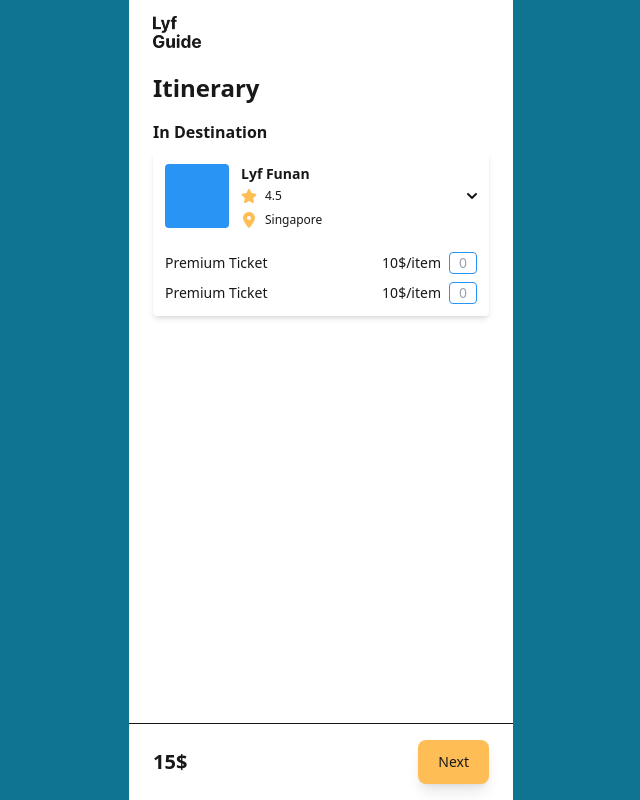
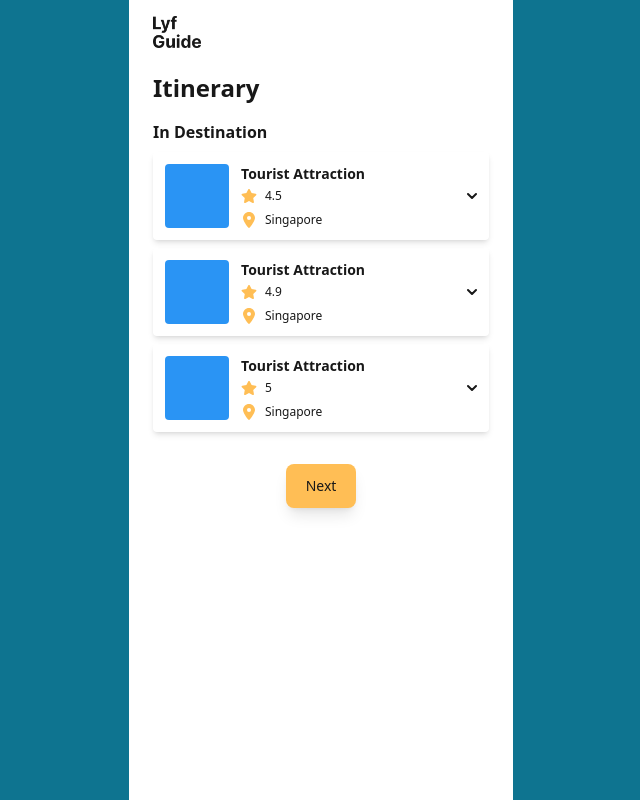
Before and after one commit to syahba/newbier-hackglobal, a React (Vite) app in the folder client/: page /market in a window 1280 px wide. Shown: the whole page, without its empty margins (319-959 px from the left). Built offline with nearby package versions, Linux system fonts and the light colour scheme.

Commit message:
create market

```diff
--- a/client/src/components/itineraries/CardProduct.jsx
+++ b/client/src/components/itineraries/CardProduct.jsx
@@ -1,7 +1,10 @@
+import { useState } from "react";
 import { FaStar } from "react-icons/fa";
 import { FaLocationDot } from "react-icons/fa6";
 
 function CardProduct({ data }) {
+  const [hidden, setHidden] = useState(true);
+
   function formatTitle(title) {
     const len = 20;
     if (title.length > len) {
@@ -9,6 +12,14 @@
     }
     return title;
   }
+
+  const dropdown = () => {
+    if (hidden) {
+      setHidden(false);
+    } else {
+      setHidden(true);
+    }
+  };
 
   return (
     <div className="rounded shadow-md">
@@ -27,42 +38,39 @@
         </div>
         <div className="self-center">
           <svg
-            className="ms-3 h-2.5 w-2.5"
+            className={`ms-3 h-2.5 w-2.5 ${!hidden ? "rotate-180" : ""}`}
             aria-hidden="true"
             xmlns="http://www.w3.org/2000/svg"
             fill="none"
             viewBox="0 0 10 6"
+            onClick={dropdown}
           >
             <path
               stroke="currentColor"
-              stroke-linecap="round"
-              stroke-linejoin="round"
-              stroke-width="2"
+              strokeLinecap="round"
+              strokeLinejoin="round"
+              strokeWidth="2"
               d="m1 1 4 4 4-4"
             />
           </svg>
         </div>
       </div>
 
-      <div id="dropdown" className="flex flex-col gap-2 p-3">
+      <div
+        id="dropdown"
+        className={`${hidden ? "hidden" : ""} flex flex-col gap-2 p-3`}
+      >
+        {data.products.map((v) => (
           <div className="flex items-center gap-2 text-sm">
-          <p className="flex-grow">Premium Ticket</p>
-          <p>10$/item</p>
+            <p className="flex-grow">{v.name}</p>
+            <p>{v.price}</p>
             <input
               type="text"
               className="px-1 py-0 text-center border rounded w-7 border-blue"
               placeholder="0"
             />
           </div>
-        <div className="flex items-center gap-2 text-sm">
-          <p className="flex-grow">Premium Ticket</p>
-          <p>10$/item</p>
-          <input
-            type="text"
-            className="px-1 py-0 text-center border rounded w-7 border-blue"
-            placeholder="0"
-          />
-        </div>
+        ))}
       </div>
     </div>
   );
--- /dev/null
+++ b/client/src/components/itineraries/CardTransaction.jsx
@@ -0,0 +1,13 @@
+function CardTransaction({ data }) {
+  return (
+    <div className="flex items-center rounded p-3 shadow-md">
+      <div className="flex flex-grow flex-col gap-1">
+        <h5 className="text-sm font-bold">{data.name}</h5>
+        <p>{data.product}</p>
+      </div>
+      <p className="text-sm">{data.price}</p>
+    </div>
+  );
+}
+
+export default CardTransaction;
--- a/client/src/pages/Bridging3.jsx
+++ b/client/src/pages/Bridging3.jsx
@@ -1,28 +1,52 @@
-import { useNavigate } from "react-router-dom"
-import HeaderWhite from "../components/headers/HeaderWhite"
-import Main from "../layouts/Main"
+import { useLocation, useNavigate } from "react-router-dom";
+import HeaderWhite from "../components/headers/HeaderWhite";
+import Main from "../layouts/Main";
 
 function Bridging3() {
   const navigate = useNavigate();
+  const {
+    state: { itinerary, isBuddy, description, destination, activity, trip },
+  } = useLocation();
+
+  const changePage = () => {
+    navigate("/home-itinerary", {
+      state: {
+        itinerary: itinerary,
+        isBuddy: isBuddy,
+        description: description,
+        destination,
+        activity,
+        trip,
+      },
+    });
+  };
 
   return (
     <Main>
       <div className="relative w-full h-screen bg-blue">
-
         <HeaderWhite />
 
         <div className="flex flex-col justify-center w-full px-6 text-center h-1/5">
           <h1 className="text-xl font-bold text-white">Awesome! Your travel</h1>
-          <h1 className="mt-1 mb-3 text-xl font-bold text-white">itinerary is ready.</h1>
-          <h5 className="mb-2 text-sm text-white">Have a excellent trip and stay safe~</h5>
+          <h1 className="mt-1 mb-3 text-xl font-bold text-white">
+            itinerary is ready.
+          </h1>
+          <h5 className="mb-2 text-sm text-white">
+            Have a excellent trip and stay safe~
+          </h5>
         </div>
         <div className="absolute bottom-0 w-96 h-[480px]">
           <div className="h-full bg-center bg-no-repeat bg-contain bg-bridging3 w-96"></div>
         </div>
-        <div className="absolute bottom-5 right-5 cursor-pointer" onClick={() => navigate("/home-itinerary")}>Tap to continue</div>
+        <div
+          className="absolute bottom-5 right-5 cursor-pointer"
+          onClick={changePage}
+        >
+          Tap to continue
+        </div>
       </div>
     </Main>
-  )
+  );
 }
 
-export default Bridging3
+export default Bridging3;
--- a/client/src/pages/BuddyProfile.jsx
+++ b/client/src/pages/BuddyProfile.jsx
@@ -9,11 +9,21 @@
 
 function BuddyProfile() {
   const { state } = useLocation();
-  const { itinerary, isBuddy, description, destination, activity, trip } = state
-  const navigate = useNavigate()
+  const { itinerary, isBuddy, description, destination, activity, trip } =
+    state;
+  const navigate = useNavigate();
 
   const buttonConfirm = () => {
-    navigate("/bridging/3");
+    navigate("/bridging/3", {
+      state: {
+        itinerary: itinerary,
+        isBuddy: isBuddy,
+        description: description,
+        destination,
+        activity,
+        trip,
+      },
+    });
   };
 
   return (
--- a/client/src/pages/HomeItinerary.jsx
+++ b/client/src/pages/HomeItinerary.jsx
@@ -1,9 +1,27 @@
+import { useLocation, useNavigate } from "react-router-dom";
 import ButtonAction from "../components/buttons/ButtonAction"
 import HeaderDefault from "../components/headers/HeaderDeafult"
 import Itinerary from "../components/itineraries/Itinerary"
 import Scroll from "../layouts/Scroll"
 
 function HomeItinerary () {
+  const navigate = useNavigate();
+  // const {
+  //   state: { itinerary, isBuddy, description, destination, activity, trip },
+  // } = useLocation();
+
+  // const changePage = (uri) => {
+  //   navigate(uri, {
+  //     state: {
+  //       itinerary: itinerary,
+  //       isBuddy: isBuddy,
+  //       description: description,
+  //       destination,
+  //       activity,
+  //       trip,
+  //     },
+  //   });
+  // };
 
   return (
     <Scroll>
@@ -47,21 +65,16 @@
         </div>
         <div>
           <h1 className="mb-2 text-2xl font-bold">Product</h1>
-          <a href="">
-            <div className="px-4 py-2 border rounded w-fit border-blue">
-              <p>See in market</p>
-            </div>
-          </a>
+            <button className="px-4 py-2 border rounded-lg w-fit border-blue shadow-md" onClick={() => navigate('/market')}>See in market</button>
         </div>
 
         <div>
           <h1 className="mb-2 text-2xl font-bold">Itinerary</h1>
-
           <Itinerary data={[]} />
         </div>
 
         <div className="flex items-center justify-center w-full h-full py-4">
-          <ButtonAction text="Completed" />
+          <ButtonAction text="Completed" onClick={() => navigate('/home')} />
         </div>
       </div>
     </Scroll>
--- a/client/src/pages/Market.jsx
+++ b/client/src/pages/Market.jsx
@@ -3,14 +3,40 @@
 import HeaderLogo from "../components/headers/HeaderLogo"
 import CardProduct from "../components/itineraries/CardProduct"
 import Scroll from "../layouts/Scroll"
+import { useEffect } from "react";
 
 function Market() {
   const navigate = useNavigate();
 
-  const data = {
-    name: 'Lyf Funan',
-    star: '4.5'
-  };
+  const data = [{
+    id: 1,
+    name: 'Tourist Attraction',
+    star: '4.5',
+    products: [{
+      name: 'Premium Ticket',
+      price: '10$/item'
+    },
+    {
+      name: 'VIP Ticket',
+      price: '20$/item'
+    }]
+  }, {
+    id: 2,
+    name: 'Tourist Attraction',
+    star: '4.9',
+    products: [{
+      name: 'Gloves',
+      price: '5$/item'
+    }]
+  }, {
+    id: 3,
+    name: 'Tourist Attraction',
+    star: '5',
+    products: [{
+      name: 'Surfboard',
+      price: '15$/item'
+    }]
+  }];
 
   return (
     <Scroll>
@@ -22,19 +48,17 @@
         </div>
         <div className="flex flex-col gap-2">
           <h5 className="text-base font-bold">In Destination</h5>
-          <CardProduct data={data} />
+          {data.map(v => (
+            <div key={v.id}>
+              <CardProduct data={v} />
+            </div>
+          ))}
         </div>
       </div>
 
-      <div className="absolute bottom-0 h-auto bg-white border-t w-96">
-        <div className="flex items-center justify-between w-full h-full px-6 py-4">
-          <div>
-            <h1 className="text-xl font-bold">15$</h1>
-          </div>
-
+        <div className="flex items-center justify-center px-6 py-4">
           <ButtonAction text={'Next'} onClick={() => navigate('/transaction')} />
         </div>
-      </div>
     </Scroll>
   )
 }
--- a/client/src/pages/Transaction.jsx
+++ b/client/src/pages/Transaction.jsx
@@ -1,46 +1,61 @@
-import HeaderLogo from "../components/headers/HeaderLogo"
+import { useNavigate } from "react-router-dom";
+import HeaderLogo from "../components/headers/HeaderLogo";
+import Scroll from "../layouts/Scroll";
+import CardTransaction from "../components/itineraries/CardTransaction";
 
 function Transaction() {
+  const navigate = useNavigate();
+
+  const data = [
+    {
+      id: 1,
+      name: "Tourist Attraction",
+      star: "4.5",
+      product: "Premium Ticket",
+      price: "10$/item",
+    },
+    {
+      id: 2,
+      name: "Tourist Attraction",
+      star: "4.9",
+      product: "Gloves",
+      price: "5$/item",
+    },
+  ];
+
   return (
     <Scroll>
       <HeaderLogo />
+
       <div className="mb-4 mt-6 px-6">
         <div className="mb-4 flex items-center justify-between">
           <h1 className="text-2xl font-bold">Transaction</h1>
         </div>
-        <div className="mb-4 flex justify-between text-sm">
-          <p>Transport 10 Km from lyf</p>
-          <p>15$</p>
-        </div>
         <div className="flex flex-col gap-2">
-          <h5 className="text-sm font-bold">In Destination</h5>
-          <div className="flex items-center rounded p-3 shadow-md">
-            <div className="flex flex-grow flex-col gap-1">
-              <h5 className="text-sm font-bold">Tourist Attraction</h5>
-              <p>Premium Ticket</p>
+          <h5 className="text-base font-bold">In Destination</h5>
+          {data.map((v) => (
+            <div key={v.id}>
+              <CardTransaction data={v} />
             </div>
-            <p className="text-sm">10$</p>
-          </div>
-          <div className="flex items-center rounded p-3 shadow-md">
-            <div className="flex flex-grow flex-col gap-1">
-              <h5 className="text-sm font-bold">Tourist Attraction</h5>
-              <p>Premium Ticket</p>
-            </div>
-            <p className="text-sm">10$</p>
-          </div>
+          ))}
         </div>
       </div>
-      <div className="absolute bottom-0 h-auto w-96 border-t bg-white">
+      <div className="absolute bottom-0 h-auto w-96 bg-white shadow-[0_-4px_20px_rgba(0,0,0,0.1)]">
         <div className="flex h-full w-full flex-col gap-3 px-6 pb-4 pt-2">
           <div className="flex justify-between">
             <h1 className="text-xl font-bold">Total</h1>
             <h1 className="text-xl font-bold">15$</h1>
           </div>
-          <button className="h-fit w-auto rounded bg-yellow px-4 py-2 text-sm shadow-md">Next</button>
+          <button
+            className="h-fit w-auto rounded bg-yellow px-4 py-2 text-sm shadow-md"
+            onClick={() => navigate("/home-itinerary")}
+          >
+            Next
+          </button>
         </div>
       </div>
     </Scroll>
-  )
+  );
 }
 
-export default Transaction
+export default Transaction;
```
Also changed, not shown: client/src/pages/Preference2.jsx (+44 -32 lines). Lines whose indentation alone changed are shown as unchanged.
